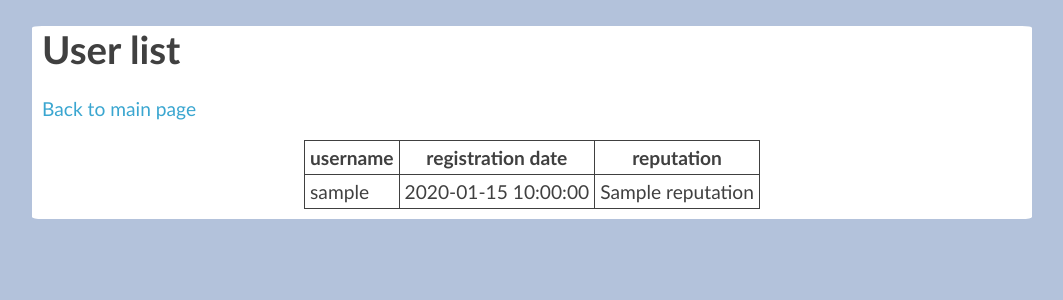
After one commit to KataBucsai/AskMate2-project-prismatic, a Flask app: page /list_users in a window 1280 px wide. The commit adds this page. Shown: the top 300 px of the page, without its empty margins (108-1171 px from the left). Run offline with Flask 2, Linux system fonts and the light colour scheme; a database or web service that is not in the repository returns one stand-in record (values such as "Sample title"); some libraries are stand-ins or nearby versions.

Commit message:
implement list users feature

```diff
--- a/app_logic.py
+++ b/app_logic.py
@@ -191,3 +191,13 @@ def add_new_registration():
     query = """INSERT INTO users (user_name, registration_date) VALUES ('%s', '%s')""" % (user_name, registration_date)
     ui.handle_query(query)
     return redirect('/')
+
+
+@app.route('/list_users')
+def list_users():
+    query = """SELECT user_name, registration_date, reputation \
+            FROM users \
+            ORDER BY id"""
+    user_list = ui.handle_query(query)
+    print(user_list)
+    return render_template('list_users.html', user_list=user_list)
--- a/static/style.css
+++ b/static/style.css
@@ -53,3 +53,19 @@ input[type=submit], select {
     -webkit-border-radius: 5px;
     border-radius: 5px;
 }
+
+table {
+    border-collapse: collapse;
+    margin-left: auto;
+    margin-right: auto;
+}
+
+table, th, td {
+    border: 1px solid;
+    padding: 5px;
+}
+
+th, tfoot, tfoot td {
+    text-align: center;
+    font-weight: bold;
+}
--- /dev/null
+++ b/templates/list_users.html
@@ -0,0 +1,46 @@
+<!doctype html>
+<html>
+  <head>
+    <title>User list</title>
+    <link rel="stylesheet" type="text/css" href="/static/style.css">
+  </head>
+  <body>
+
+    <h1> User list </h1>
+
+    <p>
+        <a  href="/"> Back to main page</a>
+    </p>
+
+    {% if row_count == 0 %}
+        <p>
+            Sorry, no users...
+        </p>
+
+    {% else %}
+
+        <table>
+            <th>
+                username
+            </th>
+            <th>
+                registration date
+            </th>
+            <th>
+                reputation
+            </th>
+                {% for row in user_list %}
+                    <tr>
+                        {% for item in row %}
+                            <td>
+                                {{ item }}
+                            </td>
+                        {% endfor %}
+                    </tr>
+                {% endfor %}
+        </table>
+
+    {% endif %}
+
+  </body>
+</html>
```
